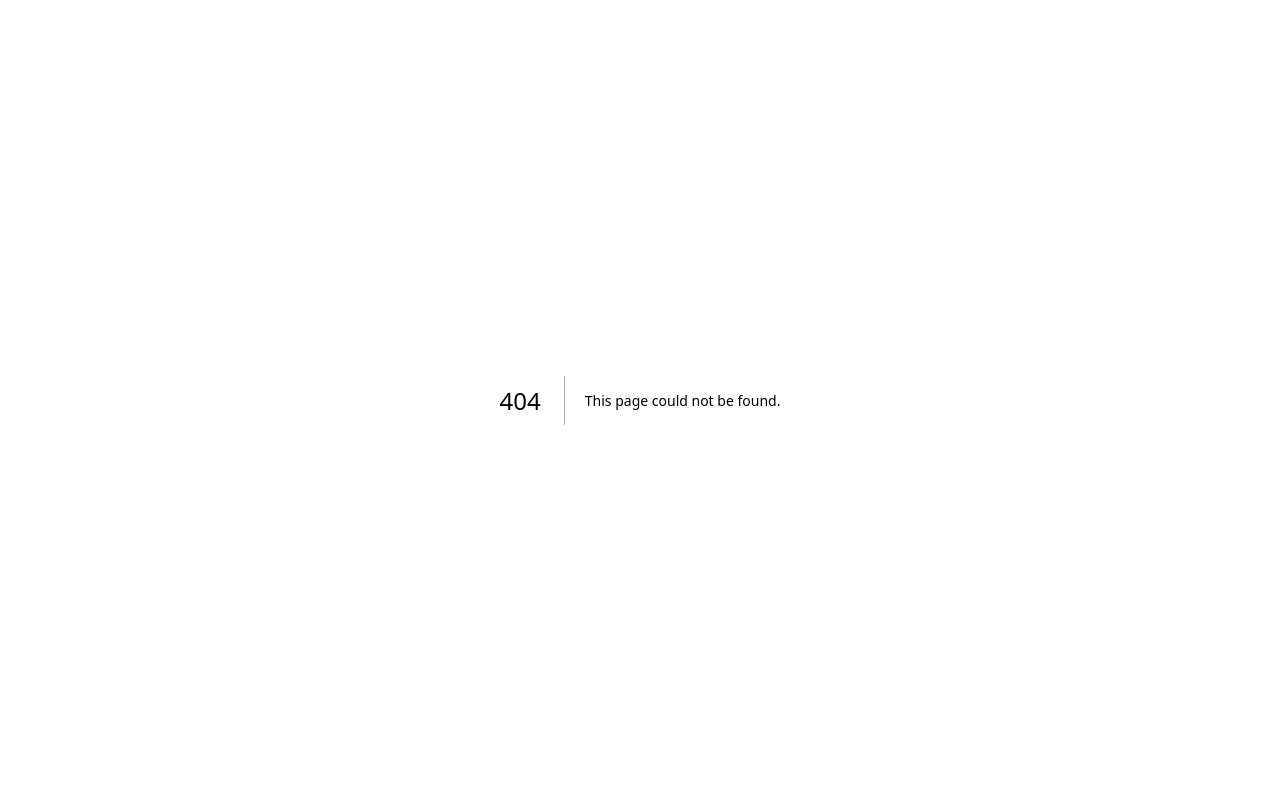
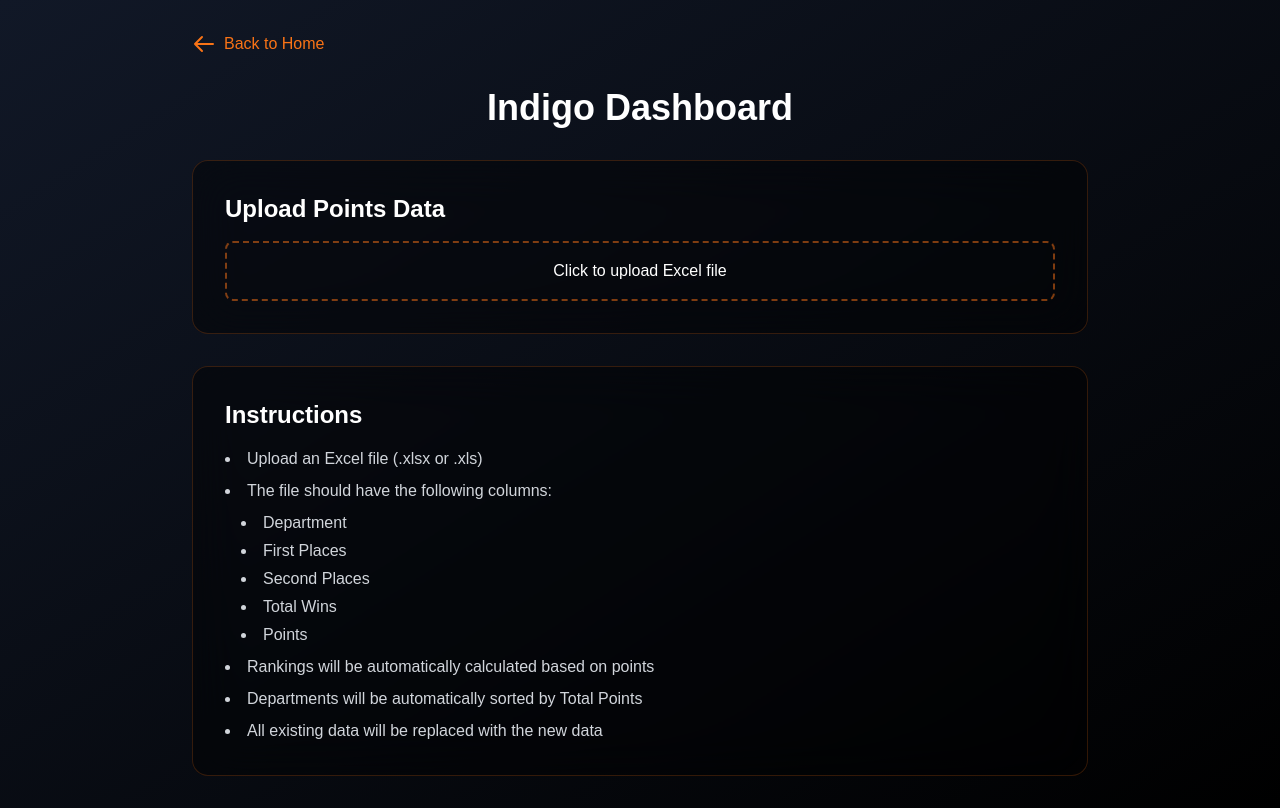
Before and after one commit to DJ-BoT07/cc-farhenheit4.0, a Next.js app: page /indigo in a window 1280 px wide. Before the commit this address had no page. Built offline with nearby package versions, Linux system fonts and the light colour scheme.

Commit message:
Route changed

```diff
--- a/app/sambhav/page.js
+++ b/app/indigo/page.js
@@ -3,7 +3,7 @@
 import * as XLSX from 'xlsx';
 import { useRouter } from 'next/navigation';
 
-export default function SambhavPage() {
+export default function IndigoPage() {
   const [uploading, setUploading] = useState(false);
   const [message, setMessage] = useState({ type: '', text: '' });
   const router = useRouter();
@@ -94,7 +94,7 @@
           <span>Back to Home</span>
         </button>
 
-        <h1 className="text-4xl font-bold mb-8 text-center">Sambhav Dashboard</h1>
+        <h1 className="text-4xl font-bold mb-8 text-center">Indigo Dashboard</h1>
 
         {/* Upload Section */}
         <div className="bg-black/40 backdrop-blur-xl rounded-2xl border border-orange-500/20 p-8 mb-8">
```
